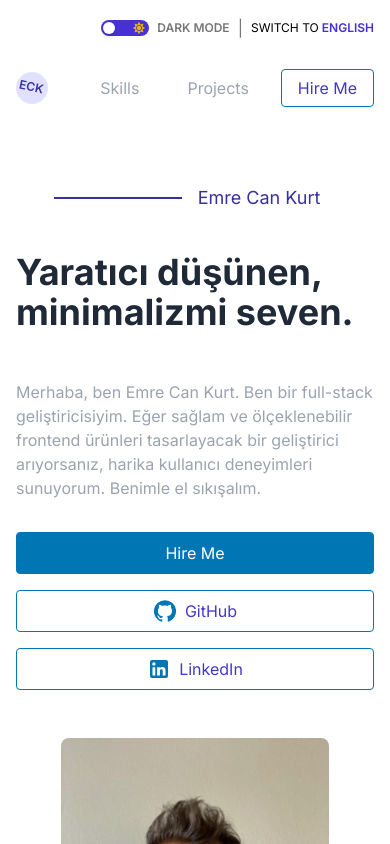
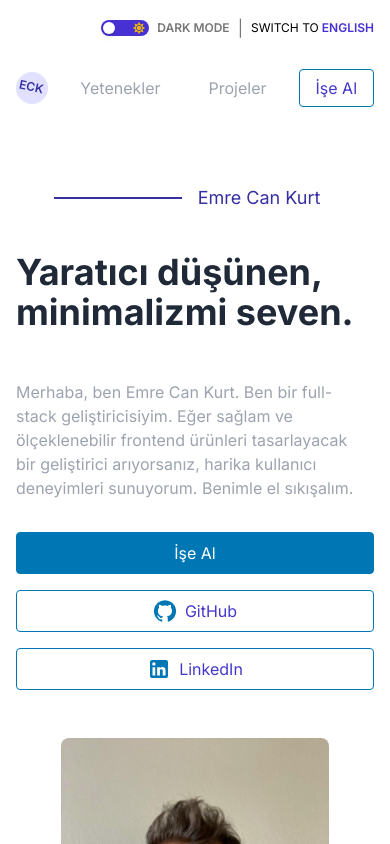
Before and after one commit to kurtemrecan/my-portfolio-site, a React (Vite) app: page / in a window 390 px wide. Shown: the top 844 px of the page. Built offline with nearby package versions, Linux system fonts and the light colour scheme.

Commit message:
fix css and language option

```diff
--- a/src/App.css
+++ b/src/App.css
@@ -3,3 +3,8 @@
   margin: 0 auto;
   padding: 1rem; /* Sağdan ve soldan 1rem boşluk */
 }
+@media (max-width: 768px) {
+  .container {
+    overflow-x: hidden;
+  }
+}
--- a/src/components/Header.jsx
+++ b/src/components/Header.jsx
@@ -1,9 +1,12 @@
 import React, { useState } from 'react';
 import { Link } from 'react-router-dom';
 import Avatar from './Avatar';
+import { useLanguage } from '../context/LanguageContext';
 
 export default function Header() {
   const [activeButton, setActiveButton] = useState('hireme');
+
+  const { t } = useLanguage();
 
   const activeButtonClasses =
     'border border-custom-blue text-indigo-700 py-2 px-4 dark:bg-custom-indigo-lighetest dark:text-custom-indigo-dark rounded transition';
@@ -24,7 +27,7 @@ export default function Header() {
           }
           onClick={() => setActiveButton('skills')}
         >
-          Skills
+          {t('skills')}
         </a>
         <a
           href="#projects"
@@ -36,7 +39,7 @@ export default function Header() {
           }
           onClick={() => setActiveButton('projects')}
         >
-          Projects
+          {t('projects')}
         </a>
         <a
           to="/hireme"
@@ -50,7 +53,7 @@ export default function Header() {
           `}
           onClick={() => setActiveButton('hireme')}
         >
-          Hire Me
+          {t('hireme')}
         </a>
       </nav>
     </header>
--- a/src/components/Hero.jsx
+++ b/src/components/Hero.jsx
@@ -24,7 +24,7 @@ const Hero = () => {
         <h2 className="text-4xl sm:text-6xl md:text-8xl font-bold text-gray-800 dark:text-custom-gray mt-8 mb-12">
           {t('entry')}
         </h2>
-        <p className="text-base sm:text-lg md:text-xl mb-6 text-gray-400 dark:text-white mb-8">
+        <p className="text-base sm:text-lg md:text-xl mr-4 text-gray-400 dark:text-white mb-8">
           {t('heroAbout')}
         </p>
         <div className="flex flex-col sm:flex-row sm:space-x-4 space-y-4 sm:space-y-0 mb-12 w-full sm:w-auto">
@@ -37,7 +37,7 @@ const Hero = () => {
                 : 'text-indigo-700 dark:text-custom-indigo-lightest dark:bg-custom-light-gray'
             }`}
           >
-            Hire Me
+            {t('hireme')}
           </a>
           <a
             href="https://github.com/kurtemrecan"
--- a/src/components/Projects.jsx
+++ b/src/components/Projects.jsx
@@ -64,7 +64,7 @@ export default function Projects() {
                   target="_blank"
                   className="text-indigo-700 dark:text-custom-indigo-lightest underline"
                 >
-                  View Site
+                  {t('wiewSite')}
                 </a>
               </div>
             </div>
--- a/src/locales/en.json
+++ b/src/locales/en.json
@@ -62,8 +62,9 @@
       "description": "Excepteur sint occaecat cupidatat non proident, sunt in culba qui officia deserunt mollit anim id est laborum."
     }
   ],
+  "hireme": "Hire Me",
+  "wiewSite": "Wiew Site",
   "profile": "Profile",
-
   "birthDate": "Birth Date",
   "residence": "Residence",
   "education": "Education",
--- a/src/locales/tr.json
+++ b/src/locales/tr.json
@@ -62,8 +62,9 @@
       "description": "Tailwind CSS, hızlı bir şekilde özelleştirilmiş kullanıcı arayüzleri oluşturmak için kullanılan bir CSS framework'üdür. Utility-first yaklaşımı ile dikkat çeker."
     }
   ],
+  "hireme": "İşe Al",
+  "wiewSite": "Siteyi Gör",
   "profile": "Profil",
-
   "birthDate": "Doğum Tarihi",
   "residence": "İkamet",
   "education": "Eğitim Durumu",
```
